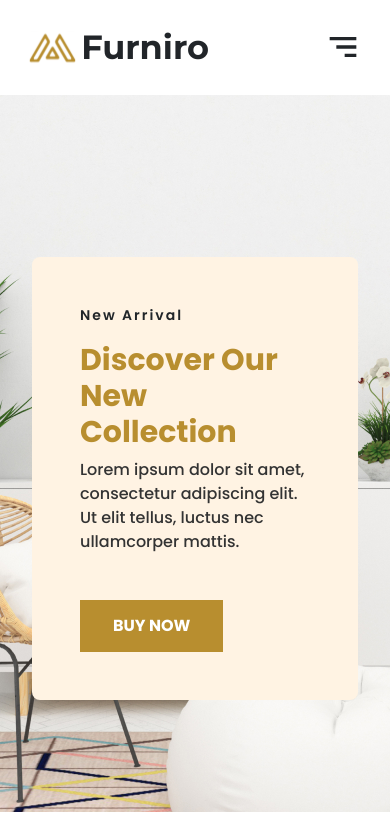
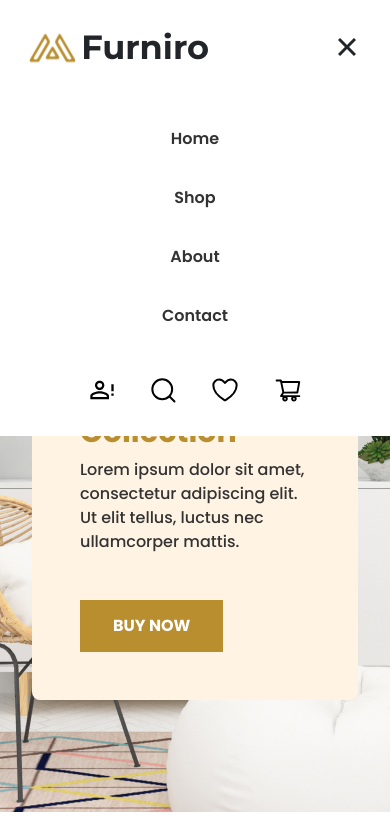
Before and after one commit to fritzgerald658/react-journey, a React (Vite) app: page / in a window 390 px wide. Shown: the top 838 px of the page. Built offline with nearby package versions, Linux system fonts and the light colour scheme.

Commit message:
hamburger nav, completed

```diff
--- a/src/furniro_components/Nav.jsx
+++ b/src/furniro_components/Nav.jsx
@@ -7,6 +7,8 @@ import furniroSearch from "../furniro_assets/furniro-search.svg";
 import MenuOutlinedIcon from "@mui/icons-material/MenuOutlined";
 import CloseOutlinedIcon from "@mui/icons-material/CloseOutlined";
 import { BiMenuAltRight } from "react-icons/bi";
+import { IoCloseSharp } from "react-icons/io5";
+
 import "../furniro_components/NavStyle.css";
 import { Menu } from "@mui/material";
 function Nav() {
@@ -53,40 +55,41 @@ function Nav() {
         {/* mobile nav */}
         <nav
           onClick={toggleNav}
-          className="d-lg-none d-flex align-items-center justify-content-end"
+          className="d-lg-none d-flex align-items-center justify-content-end hamburger-menu"
         >
-          {<BiMenuAltRight size="2.5rem" />}
+          {mobileNav ? (
+            <BiMenuAltRight size="2.5rem" />
+          ) : (
+            <IoCloseSharp size="2rem" />
+          )}
         </nav>
 
-        {!mobileNav && (
         <div
-            className={`container position-absolute bg-white d-lg-none p-5 ${
-              mobileNav ? "show-nav" : ""
+          className={`container mobile-nav-container position-absolute d-flex  flex-column gap-5 ${
+            !mobileNav ? "show-nav" : ""
           }`}
-            id="mobile-nav"
         >
-            <nav className="d-lg-none d-flex justify-content-center flex-column align-items-center h-100">
-              <a href="#" className="text-decoration-none py-2">
+          <nav className="d-lg-none d-flex  justify-content-center align-items-center flex-column">
+            <a href="#" className="text-decoration-none">
               Home
             </a>
-              <a href="#" className="text-decoration-none py-2">
+            <a href="#" className="text-decoration-none">
               Shop
             </a>
-              <a href="#" className="text-decoration-none py-2">
+            <a href="#" className="text-decoration-none">
               About
             </a>
-              <a href="#" className="text-decoration-none py-2">
+            <a href="#" className="text-decoration-none">
               Contact
             </a>
           </nav>
-            <div className="d-lg-none d-flex justify-content-center gap-5 mt-5">
+          <div className="nav-icons-container d-lg-none d-flex justify-content-center align-items-center">
             <img src={furniroAccountAlert} alt={furniroAccountAlert} />
             <img src={furniroSearch} alt={furniroSearch} />
             <img src={furniroHeart} alt={furniroHeart} />
             <img src={furniroCart} alt={furniroCart} />
           </div>
         </div>
-        )}
       </div>
     </>
   );
--- a/src/furniro_components/NavStyle.css
+++ b/src/furniro_components/NavStyle.css
@@ -43,7 +43,7 @@ nav a {
   font-weight: 600;
 }
 
-#desktop-nav nav a::after {
+#desktop-nav a::after {
   content: "";
   height: 2px;
   background-color: var(--primary-color);
@@ -52,32 +52,34 @@ nav a {
   transition: 0.4s;
 }
 
-#desktop-nav nav a:hover::after {
+#desktop-nav a:hover::after {
   width: 90%;
 }
 
-#mobile-nav {
-  border-top: 1px solid gray;
+.hamburger-menu {
+  transition: 0.3s;
+}
+
+.mobile-nav-container {
   top: 95px;
   width: 100%;
   height: auto;
-  left: -400px;
-  z-index: 1;
-  transition: left 0.5s ease-in-out;
+  background-color: white;
+  left: -500px;
+  padding: 2rem;
+  transition: left 0.5s ease;
 }
 
-.mobile-nav.show-nav {
+.mobile-nav-container.show-nav {
   left: 0;
-  z-index: 1;
 }
 
-#mobile-nav nav a {
-  border-bottom: 1px solid gray;
+.mobile-nav-container nav a {
   width: 60vw;
   text-align: center;
 }
 
-#mobile-nav nav a:hover {
+.mobile-nav-container a:hover {
   color: #b88e2f;
 }
 @keyframes zoom {
```
Lines whose indentation alone changed are shown as unchanged.
